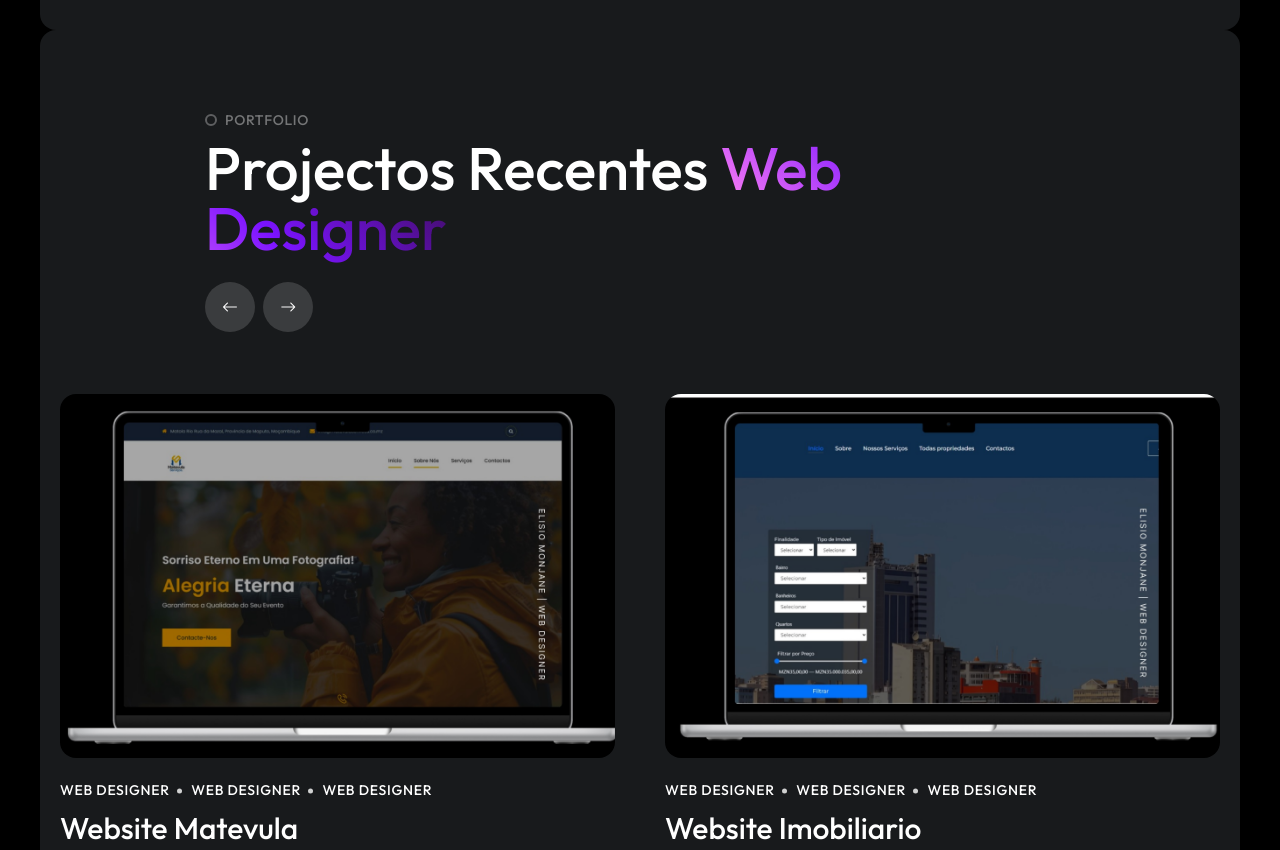
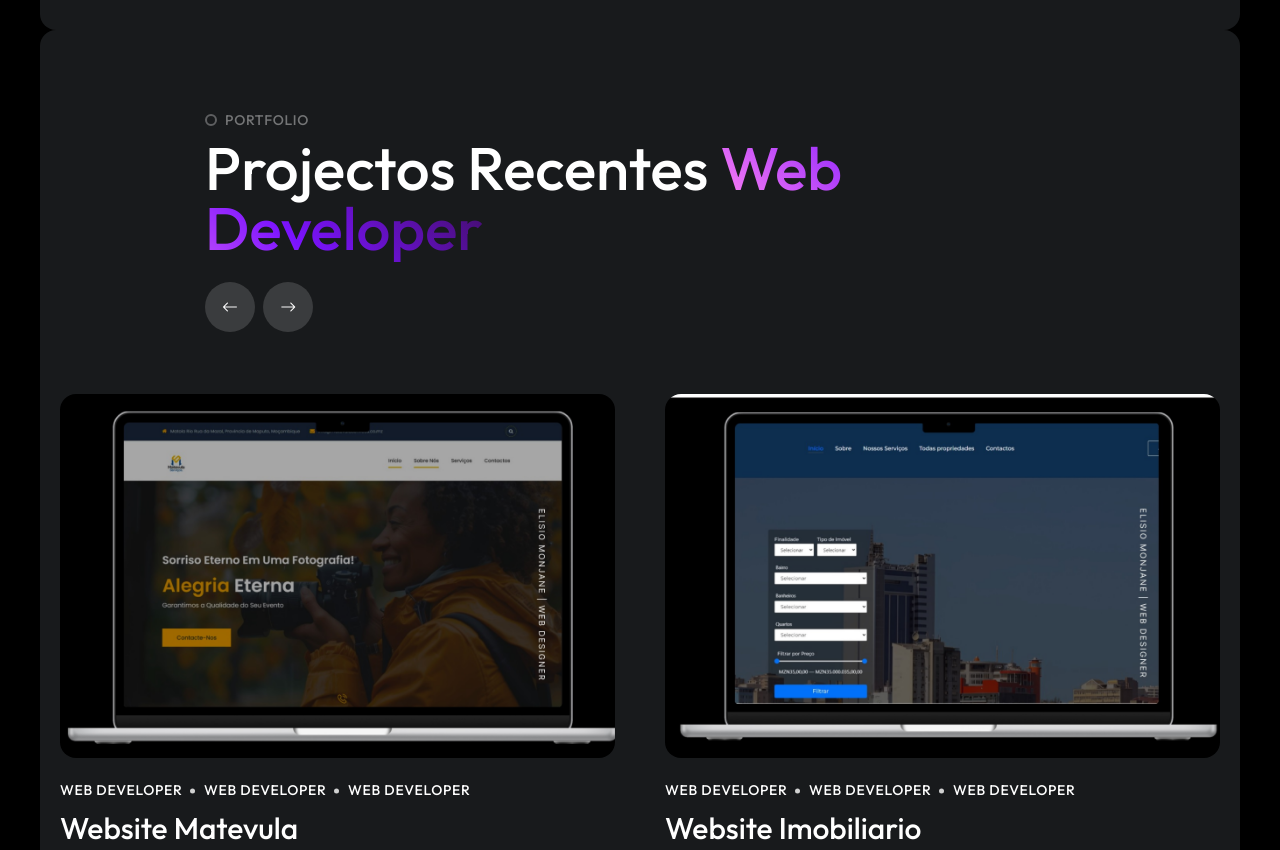
Before and after one commit to elisioMonjane/portf-lio-Elisio, a plain HTML site: page index.html in a window 1280 px wide. Shown: the part 3920-4770 px from the top of the page. Drawn offline with nearby package versions, Linux system fonts and the light colour scheme; some packages are replaced by stand-ins of ours.

Commit message:
Update index.html

```diff
--- a/index.html
+++ b/index.html
@@ -469,7 +469,7 @@
 			<div class="container mx-auto max-w-[1320px] px-5">
 				<div class="md:w-4/5 lg:w-3/4 md:mx-auto">
 					<h6 class="pl-[20px] relative font-outfit font-medium text-sm uppercase tracking-wider text-white/40 before:content-[''] before:absolute before:left-0 before:top-1/2 before:-translate-y-1/2 before:w-[12px] before:h-[12px] before:rounded-full before:border-2 before:border-white/30">Portfolio</h6>
-					<h2 class="font-outfit font-medium text-4xl md:text-5xl lg:text-6xl text-white mt-2">Projectos Recentes <span class="bg-themeGradient bg-clip-text text-transparent">Web Designer</span></h2>
+					<h2 class="font-outfit font-medium text-4xl md:text-5xl lg:text-6xl text-white mt-2">Projectos Recentes <span class="bg-themeGradient bg-clip-text text-transparent">Web Developer</span></h2>
 					<!-- <p class="leading-[1.75] text-white/70 mt-3">Lorem ipsum dolor sit amet, consectetur adipisicing elit, sed do eiusmod tempor incididunt ut labore et dolore magna aliqua. Ut enim ad minim veniam, quis nostrud exercitation</p> -->
 					<div class="space-x-1 mt-6">
 						<div class="swiper-portfolio-prev inline-block group w-[50px] h-[50px] rounded-full cursor-pointer bg-white/15 text-white relative z-[1] overflow-hidden before:content-[''] before:absolute before:-z-[1] before:left-0 before:top-0 before:w-full before:h-full before:bg-themeGradient before:opacity-0 hover:before:opacity-20 before:transition-all before:ease-linear before:duration-100 cursor-link">
@@ -498,24 +498,24 @@
 									<ul class="text-white font-outfit font-medium uppercase text-sm tracking-wider">
 										<li class="list-none inline-block leading-none pr-[4px]">
 											<a class="inline-block overflow-hidden" href="#">
-												<span class="block relative text-transparent before:content-[attr(data-text)] before:absolute before:top-0 before:left-0 before:opacity-100 before:text-white before:transition-all before:ease-out before:duration-200 hover:before:-top-full hover:before:opacity-0 after:content-[attr(data-text)] after:absolute after:top-full after:left-0 after:opacity-0 after:text-white after:transition-all after:ease-out after:duration-200 hover:after:top-0 hover:after:opacity-100" data-text="Web designer">Web designer</span>
+												<span class="block relative text-transparent before:content-[attr(data-text)] before:absolute before:top-0 before:left-0 before:opacity-100 before:text-white before:transition-all before:ease-out before:duration-200 hover:before:-top-full hover:before:opacity-0 after:content-[attr(data-text)] after:absolute after:top-full after:left-0 after:opacity-0 after:text-white after:transition-all after:ease-out after:duration-200 hover:after:top-0 hover:after:opacity-100" data-text="Web developer">Web developer</span>
 											</a>
 										</li>
 										<li class="list-none inline-block leading-none relative pl-[14px] pr-[4px] before:content-[''] before:absolute before:left-0 before:top-1/2 before:-translate-y-1/2 before:w-[5px] before:h-[5px] before:rounded-md before:bg-white/80">
 											<a class="inline-block overflow-hidden" href="#">
-												<span class="block relative text-transparent before:content-[attr(data-text)] before:absolute before:top-0 before:left-0 before:opacity-100 before:text-white before:transition-all before:ease-out before:duration-200 hover:before:-top-full hover:before:opacity-0 after:content-[attr(data-text)] after:absolute after:top-full after:left-0 after:opacity-0 after:text-white after:transition-all after:ease-out after:duration-200 hover:after:top-0 hover:after:opacity-100" data-text="Web designer">Web designer</span>
+												<span class="block relative text-transparent before:content-[attr(data-text)] before:absolute before:top-0 before:left-0 before:opacity-100 before:text-white before:transition-all before:ease-out before:duration-200 hover:before:-top-full hover:before:opacity-0 after:content-[attr(data-text)] after:absolute after:top-full after:left-0 after:opacity-0 after:text-white after:transition-all after:ease-out after:duration-200 hover:after:top-0 hover:after:opacity-100" data-text="Web developer">Web developer</span>
 											</a>
 										</li>
 										<li class="list-none inline-block leading-none relative pl-[14px] pr-[4px] before:content-[''] before:absolute before:left-0 before:top-1/2 before:-translate-y-1/2 before:w-[5px] before:h-[5px] before:rounded-md before:bg-white/80">
 											<a class="inline-block overflow-hidden" href="#">
-												<span class="block relative text-transparent before:content-[attr(data-text)] before:absolute before:top-0 before:left-0 before:opacity-100 before:text-white before:transition-all before:ease-out before:duration-200 hover:before:-top-full hover:before:opacity-0 after:content-[attr(data-text)] after:absolute after:top-full after:left-0 after:opacity-0 after:text-white after:transition-all after:ease-out after:duration-200 hover:after:top-0 hover:after:opacity-100" data-text="Web designer">Web designer</span>
+												<span class="block relative text-transparent before:content-[attr(data-text)] before:absolute before:top-0 before:left-0 before:opacity-100 before:text-white before:transition-all before:ease-out before:duration-200 hover:before:-top-full hover:before:opacity-0 after:content-[attr(data-text)] after:absolute after:top-full after:left-0 after:opacity-0 after:text-white after:transition-all after:ease-out after:duration-200 hover:after:top-0 hover:after:opacity-100" data-text="Web developer">Web developer</span>
 											</a>
 										</li>
 									</ul>
 									<!-- Caption -->
 									<div class="mt-2">
 										<h2 class="relative font-outfit font-medium text-3xl">
-											<a class="text-white group-hover/portfolio-box:pl-[44px] transition-all ease-out duration-200" href="#">
+											<a class="text-white group-hover/portfolio-box:pl-[44px] transition-all ease-out duration-200" href="https://matevulaservicos.co.mz/">
 												<span class="absolute top-1/2 left-0 -translate-y-1/2 -translate-x-1/2 opacity-0 group-hover/portfolio-box:opacity-100 group-hover/portfolio-box:-translate-x-0 transition duration-100">
 													<i class="bi bi-arrow-right"></i>
 												</span>
@@ -540,17 +540,17 @@
 									<ul class="text-white font-outfit font-medium uppercase text-sm tracking-wider">
 										<li class="list-none inline-block leading-none pr-[4px]">
 											<a class="inline-block overflow-hidden" href="#">
-												<span class="block relative text-transparent before:content-[attr(data-text)] before:absolute before:top-0 before:left-0 before:opacity-100 before:text-white before:transition-all before:ease-out before:duration-200 hover:before:-top-full hover:before:opacity-0 after:content-[attr(data-text)] after:absolute after:top-full after:left-0 after:opacity-0 after:text-white after:transition-all after:ease-out after:duration-200 hover:after:top-0 hover:after:opacity-100" data-text="Web designer">Web designer</span>
+												<span class="block relative text-transparent before:content-[attr(data-text)] before:absolute before:top-0 before:left-0 before:opacity-100 before:text-white before:transition-all before:ease-out before:duration-200 hover:before:-top-full hover:before:opacity-0 after:content-[attr(data-text)] after:absolute after:top-full after:left-0 after:opacity-0 after:text-white after:transition-all after:ease-out after:duration-200 hover:after:top-0 hover:after:opacity-100" data-text="Web developer">Web developer</span>
 											</a>
 										</li>
 										<li class="list-none inline-block leading-none relative pl-[14px] pr-[4px] before:content-[''] before:absolute before:left-0 before:top-1/2 before:-translate-y-1/2 before:w-[5px] before:h-[5px] before:rounded-md before:bg-white/80">
 											<a class="inline-block overflow-hidden" href="#">
-												<span class="block relative text-transparent before:content-[attr(data-text)] before:absolute before:top-0 before:left-0 before:opacity-100 before:text-white before:transition-all before:ease-out before:duration-200 hover:before:-top-full hover:before:opacity-0 after:content-[attr(data-text)] after:absolute after:top-full after:left-0 after:opacity-0 after:text-white after:transition-all after:ease-out after:duration-200 hover:after:top-0 hover:after:opacity-100" data-text="Web designer">Web designer</span>
+												<span class="block relative text-transparent before:content-[attr(data-text)] before:absolute before:top-0 before:left-0 before:opacity-100 before:text-white before:transition-all before:ease-out before:duration-200 hover:before:-top-full hover:before:opacity-0 after:content-[attr(data-text)] after:absolute after:top-full after:left-0 after:opacity-0 after:text-white after:transition-all after:ease-out after:duration-200 hover:after:top-0 hover:after:opacity-100" data-text="Web developer">Web developer</span>
 											</a>
 										</li>
 										<li class="list-none inline-block leading-none relative pl-[14px] pr-[4px] before:content-[''] before:absolute before:left-0 before:top-1/2 before:-translate-y-1/2 before:w-[5px] before:h-[5px] before:rounded-md before:bg-white/80">
 											<a class="inline-block overflow-hidden" href="#">
-												<span class="block relative text-transparent before:content-[attr(data-text)] before:absolute before:top-0 before:left-0 before:opacity-100 before:text-white before:transition-all before:ease-out before:duration-200 hover:before:-top-full hover:before:opacity-0 after:content-[attr(data-text)] after:absolute after:top-full after:left-0 after:opacity-0 after:text-white after:transition-all after:ease-out after:duration-200 hover:after:top-0 hover:after:opacity-100" data-text="Web designer">Web designer</span>
+												<span class="block relative text-transparent before:content-[attr(data-text)] before:absolute before:top-0 before:left-0 before:opacity-100 before:text-white before:transition-all before:ease-out before:duration-200 hover:before:-top-full hover:before:opacity-0 after:content-[attr(data-text)] after:absolute after:top-full after:left-0 after:opacity-0 after:text-white after:transition-all after:ease-out after:duration-200 hover:after:top-0 hover:after:opacity-100" data-text="Web developer">Web developer</span>
 											</a>
 										</li>
 									</ul>
@@ -582,24 +582,24 @@
 									<ul class="text-white font-outfit font-medium uppercase text-sm tracking-wider">
 										<li class="list-none inline-block leading-none pr-[4px]">
 											<a class="inline-block overflow-hidden" href="#">
-												<span class="block relative text-transparent before:content-[attr(data-text)] before:absolute before:top-0 before:left-0 before:opacity-100 before:text-white before:transition-all before:ease-out before:duration-200 hover:before:-top-full hover:before:opacity-0 after:content-[attr(data-text)] after:absolute after:top-full after:left-0 after:opacity-0 after:text-white after:transition-all after:ease-out after:duration-200 hover:after:top-0 hover:after:opacity-100" data-text="Web designer">Web designer</span>
+												<span class="block relative text-transparent before:content-[attr(data-text)] before:absolute before:top-0 before:left-0 before:opacity-100 before:text-white before:transition-all before:ease-out before:duration-200 hover:before:-top-full hover:before:opacity-0 after:content-[attr(data-text)] after:absolute after:top-full after:left-0 after:opacity-0 after:text-white after:transition-all after:ease-out after:duration-200 hover:after:top-0 hover:after:opacity-100" data-text="Web developer">Web developer</span>
 											</a>
 										</li>
 										<li class="list-none inline-block leading-none relative pl-[14px] pr-[4px] before:content-[''] before:absolute before:left-0 before:top-1/2 before:-translate-y-1/2 before:w-[5px] before:h-[5px] before:rounded-md before:bg-white/80">
 											<a class="inline-block overflow-hidden" href="#">
-												<span class="block relative text-transparent before:content-[attr(data-text)] before:absolute before:top-0 before:left-0 before:opacity-100 before:text-white before:transition-all before:ease-out before:duration-200 hover:before:-top-full hover:before:opacity-0 after:content-[attr(data-text)] after:absolute after:top-full after:left-0 after:opacity-0 after:text-white after:transition-all after:ease-out after:duration-200 hover:after:top-0 hover:after:opacity-100" data-text="Web designer">Web designer</span>
+												<span class="block relative text-transparent before:content-[attr(data-text)] before:absolute before:top-0 before:left-0 before:opacity-100 before:text-white before:transition-all before:ease-out before:duration-200 hover:before:-top-full hover:before:opacity-0 after:content-[attr(data-text)] after:absolute after:top-full after:left-0 after:opacity-0 after:text-white after:transition-all after:ease-out after:duration-200 hover:after:top-0 hover:after:opacity-100" data-text="Web developer">Web developer</span>
 											</a>
 										</li>
 										<li class="list-none inline-block leading-none relative pl-[14px] pr-[4px] before:content-[''] before:absolute before:left-0 before:top-1/2 before:-translate-y-1/2 before:w-[5px] before:h-[5px] before:rounded-md before:bg-white/80">
 											<a class="inline-block overflow-hidden" href="#">
-												<span class="block relative text-transparent before:content-[attr(data-text)] before:absolute before:top-0 before:left-0 before:opacity-100 before:text-white before:transition-all before:ease-out before:duration-200 hover:before:-top-full hover:before:opacity-0 after:content-[attr(data-text)] after:absolute after:top-full after:left-0 after:opacity-0 after:text-white after:transition-all after:ease-out after:duration-200 hover:after:top-0 hover:after:opacity-100" data-text="Web designer">Web designer</span>
+												<span class="block relative text-transparent before:content-[attr(data-text)] before:absolute before:top-0 before:left-0 before:opacity-100 before:text-white before:transition-all before:ease-out before:duration-200 hover:before:-top-full hover:before:opacity-0 after:content-[attr(data-text)] after:absolute after:top-full after:left-0 after:opacity-0 after:text-white after:transition-all after:ease-out after:duration-200 hover:after:top-0 hover:after:opacity-100" data-text="Web developer">Web developer</span>
 											</a>
 										</li>
 									</ul>
 									<!-- Caption -->
 									<div class="mt-2">
 										<h2 class="relative font-outfit font-medium text-3xl">
-											<a class="text-white group-hover/portfolio-box:pl-[44px] transition-all ease-out duration-200" href="#">
+											<a class="text-white group-hover/portfolio-box:pl-[44px] transition-all ease-out duration-200" href="hhtps://haz-tec.com">
 												<span class="absolute top-1/2 left-0 -translate-y-1/2 -translate-x-1/2 opacity-0 group-hover/portfolio-box:opacity-100 group-hover/portfolio-box:-translate-x-0 transition duration-100">
 													<i class="bi bi-arrow-right"></i>
 												</span>
```
